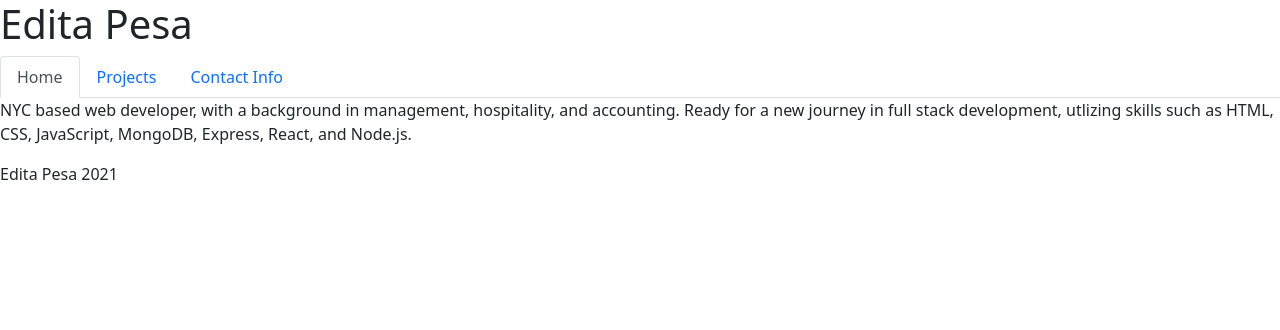
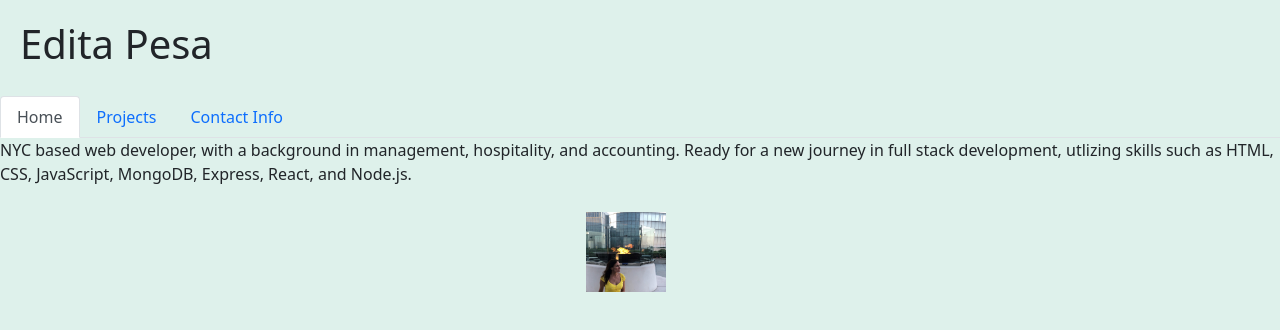
Before and after one commit to editapesa/React-Portfolio, a React (Create React App) app: page / in a window 1280 px wide. Shown: the top 330 px of the page. Built offline with nearby package versions, Linux system fonts and the light colour scheme.

Commit message:
add folders & css style files for components.  add pic to footer.

```diff
--- a/src/App.css
+++ b/src/App.css
@@ -1,38 +1,7 @@
+* {
+  background-color: rgb(222, 241, 235);
+}
+
 .App {
   text-align: center;
 }
-
-.App-logo {
-  height: 40vmin;
-  pointer-events: none;
-}
-
-@media (prefers-reduced-motion: no-preference) {
-  .App-logo {
-    animation: App-logo-spin infinite 20s linear;
-  }
-}
-
-.App-header {
-  background-color: #282c34;
-  min-height: 100vh;
-  display: flex;
-  flex-direction: column;
-  align-items: center;
-  justify-content: center;
-  font-size: calc(10px + 2vmin);
-  color: white;
-}
-
-.App-link {
-  color: #61dafb;
-}
-
-@keyframes App-logo-spin {
-  from {
-    transform: rotate(0deg);
-  }
-  to {
-    transform: rotate(360deg);
-  }
-}
--- a/src/components/Footer.js
+++ /dev/null
@@ -1,11 +0,0 @@
-import React from 'react';
-
-function Footer() {
-    return (
-        <footer className='footer'>
-            <span>Edita Pesa 2021</span>
-        </footer>
-    );
-}
-
-export default Footer;
--- /dev/null
+++ b/src/components/Footer/index.js
@@ -0,0 +1,13 @@
+import React from 'react';
+import PicOfMe from '../../assets/PicOfMe.jpg';
+import './style.css';
+
+function Footer() {
+    return (
+        <footer className="footer">
+            <img src={PicOfMe} alt="edita pic" />
+        </footer>
+    );
+}
+
+export default Footer;
--- /dev/null
+++ b/src/components/Footer/style.css
@@ -0,0 +1,8 @@
+.footer img {
+    position: relative;
+    height: 100px;
+    width: 100px;
+    bottom: 0;
+    padding: 10px;
+    left: 45%;
+}
--- a/src/components/Header.js
+++ b/src/components/Header/index.js
@@ -1,12 +1,10 @@
 import React from "react";
-//import style css
-//import picOfMe from '../'  ---where does folder for pics go?
+import './style.css';
 
 function Header() {
     return (
         <div className='header text-left'>
             <h1>Edita Pesa</h1>
-            {/* <img src={picOfMe} alt='Edita pic' /> */}
         </div>
     );
 }
--- /dev/null
+++ b/src/components/Header/style.css
@@ -0,0 +1,3 @@
+.header {
+    padding: 20px;
+}
```
Also changed, not shown: src/assets/PicOfMe.jpg (added), src/components/Nav/index.js (renamed from src/components/Nav.js), src/components/ProjectCard/index.js (added).
